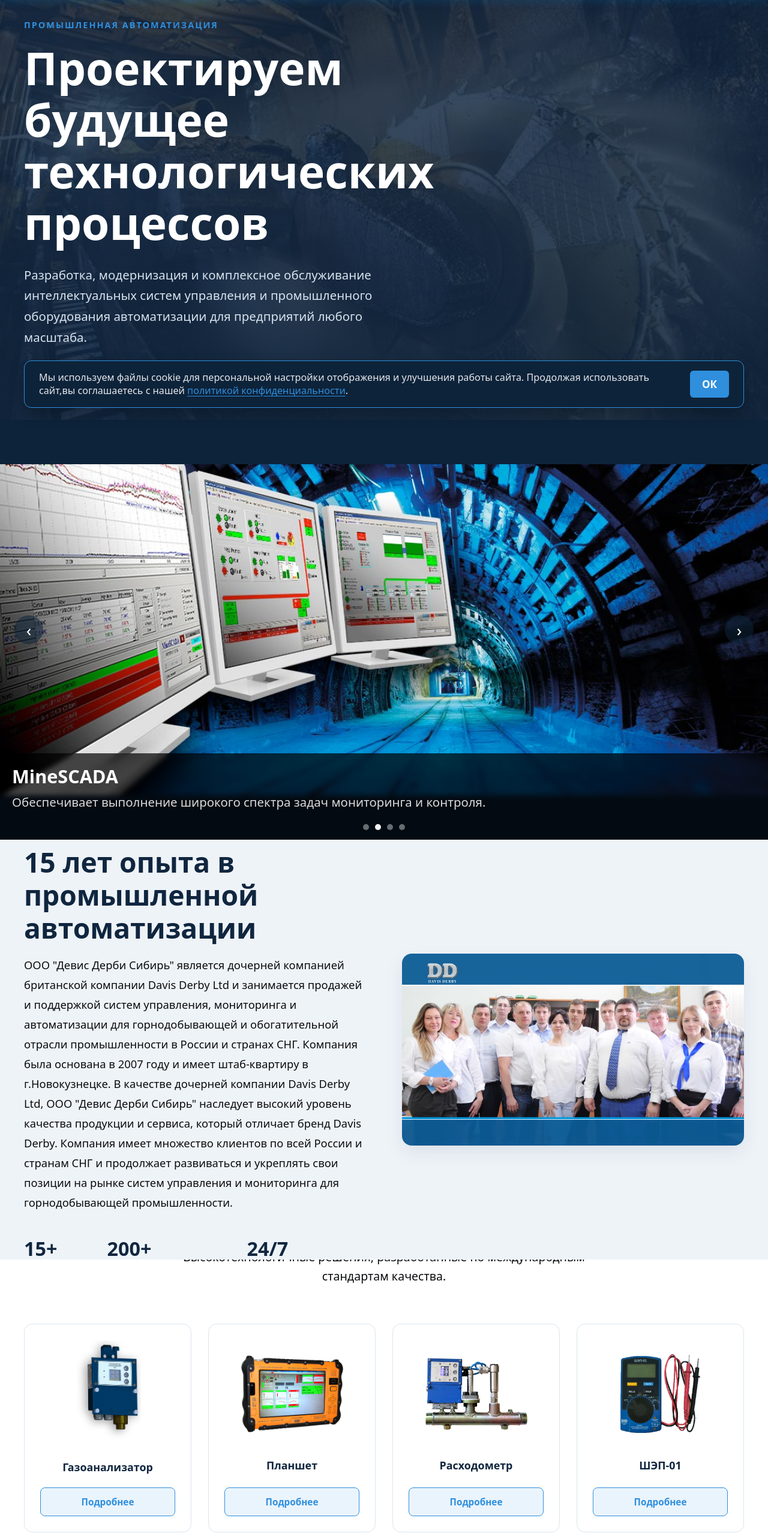
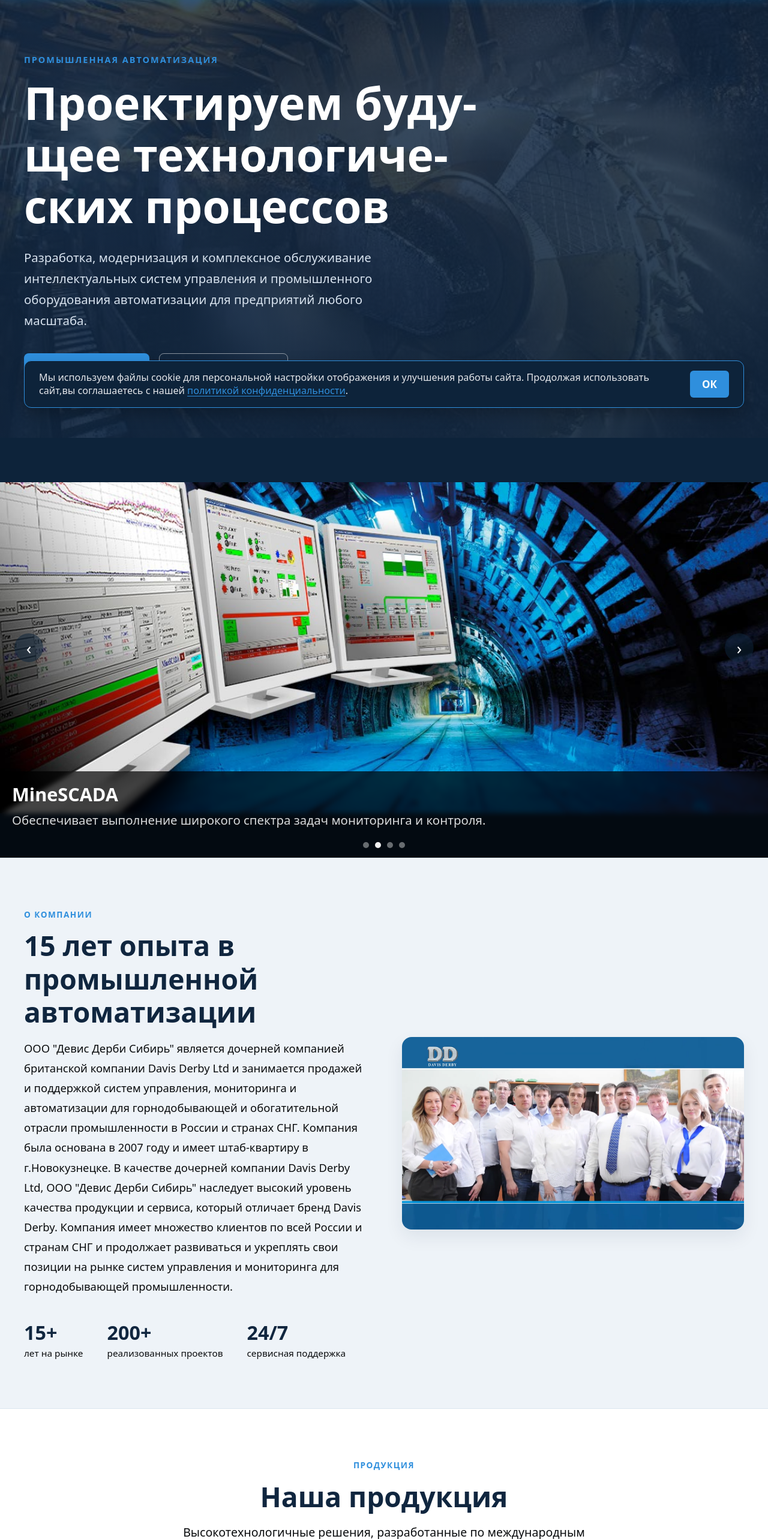
Before and after one commit to dm0n9/ddssite, a Next.js app: page / in a window 1280 px wide. Shown: the part 100-2666 px from the top of the page at 60% size. Built offline with nearby package versions, Linux system fonts and the light colour scheme.

Commit message:
usable img

```diff
--- a/app/Home.module.css
+++ b/app/Home.module.css
@@ -1,19 +1,17 @@
-
-
+/* =====================================================================
+   КОНТЕЙНЕР
+   ===================================================================== */
 .container {
-  max-width: 1440px; /* было 1200px — на больших экранах контент выглядел узкой колонкой */
+  max-width: 1440px;
   margin: 0 auto;
   padding: 0 40px;
   width: 100%;
+  box-sizing: border-box;
 }
 
 /* =====================================================================
-   ШАПКА
+   ШАПКА (НА СЛУЧАЙ ЛОКАЛЬНЫХ ЭЛЕМЕНТОВ)
    ===================================================================== */
-
-
-
-
 .headerInner {
   display: flex;
   align-items: center;
@@ -31,79 +29,18 @@
   color: #ffffff;
 }
 
-
-
 .link:hover {
   background-color: var(--color-navy-soft);
   color: #ffffff;
 }
 
 /* =====================================================================
-   ОБЩИЙ КАРКАС "СЛАЙДА" — каждый смысловой блок = один полноэкранный слайд
-   ===================================================================== */
-.slide {
-  /* Заменяем жесткий height на min-height, чтобы блок мог растягиваться при нехватке места */
-  min-height: calc(100vh - 100px);
-  height: auto;
-  box-sizing: border-box;
-  display: flex;
-  align-items: center;
-  padding: 80px 0; /* Добавляем комфортные вертикальные отступы, чтобы контент не лип к краям */
-  overflow: visible; /* Убираем жесткую обрезку контента */
-  position: relative;
-}
-
-.slide_white {
-  background-color: var(--color-bg-white);
-}
-
-.slide_soft {
-  background-color: var(--color-bg-page);
-  border-top: 1px solid var(--color-border);
-  border-bottom: 1px solid var(--color-border);
-}
-
-.slide_inner {
-  width: 100%;
-}
-
-/* Небольшая надпись-эйбрау над заголовком секции, как в шаблонах nicepage */
-.eyebrow {
-  display: inline-block;
-  font-size: 0.8rem;
-  font-weight: 700;
-  letter-spacing: 1.5px;
-  text-transform: uppercase;
-  color: var(--color-accent);
-  margin-bottom: 14px;
-}
-
-.sectionHead {
-  text-align: center;
-  max-width: 780px;
-  margin: 0 auto 64px auto;
-}
-
-.sectionTitle {
-  font-size: clamp(2rem, 3.6vw, 3rem); /* было до 2.4rem */
-  font-weight: 700;
-  color: var(--color-navy);
-  margin-bottom: 16px;
-  line-height: 1.2;
-}
-
-.sectionSubtitle {
-  color: var(--color-text-muted);
-  font-size: 1.15rem;
-  line-height: 1.6;
-}
-
-/* =====================================================================
-   HERO (главный слайд)
+   HERO (ГЛАВНЫЙ СЛАЙД — ОРИГИНАЛЬНАЯ ТИПОГРАФИКА)
    ===================================================================== */
 .hero {
-  height: calc(100vh - 100px);
   min-height: calc(100vh - 100px);
+  min-height: calc(100dvh - 70px); /* Учитывает плавающую панель мобильного браузера */
+  height: auto;
   box-sizing: border-box;
   display: flex;
   align-items: center;
@@ -111,6 +48,8 @@
   background-image: linear-gradient(180deg, rgba(16, 38, 63, 0.82) 0%, rgba(16, 38, 63, 0.9) 100%), url('/mine.jpg');
   background-size: cover;
   background-position: center;
+  padding: 60px 0;
+  overflow: visible;
 }
 
 .heroContent {
@@ -128,13 +67,18 @@
   margin-bottom: 18px;
 }
 
+/* Возвращен оригинальный крупный заголовок */
 .heroTitle {
-  font-size: clamp(2.6rem, 6vw, 4.4rem); /* было до 3.4rem — на широком экране заголовок терялся */
+  font-size: clamp(2.6rem, 6vw, 4.4rem);
   font-weight: 700;
   line-height: 1.15;
   margin-bottom: 26px;
+  overflow-wrap: break-word;
+  word-break: break-word;
+  hyphens: auto;
 }
 
+/* Возвращено оригинальное крупное описание */
 .heroDescription {
   font-size: 1.2rem;
   line-height: 1.7;
@@ -188,17 +132,18 @@
 }
 
 /* =====================================================================
-   ОБЩИЙ КАРКАС "СЛАЙДА" — каждый смысловой блок = один полноэкранный слайд
+   ЕДИНЫЙ КАРКАС СЛАЙДОВ
    ===================================================================== */
 .slide {
-
-  height: calc(100vh - 100px);;
   min-height: calc(100vh - 100px);
+  min-height: calc(100dvh - 70px);
+  height: auto;
   box-sizing: border-box;
   display: flex;
   align-items: center;
-  padding: 0;
-  overflow: hidden;
+  padding: 80px 0;
+  overflow: visible;
+  position: relative;
 }
 
 .slide_white {
@@ -207,23 +152,61 @@
 
 .slide_soft {
   background-color: var(--color-bg-page);
-  border-top: none;    /* Убрали border */
-  border-bottom: none; /* Убрали border */
+  border-top: 1px solid var(--color-border);
+  border-bottom: 1px solid var(--color-border);
 }
 
 .slide_inner {
   width: 100%;
 }
 
+.eyebrow {
+  display: inline-block;
+  font-size: 0.8rem;
+  font-weight: 700;
+  letter-spacing: 1.5px;
+  text-transform: uppercase;
+  color: var(--color-accent);
+  margin-bottom: 14px;
+}
+
+.sectionHead {
+  text-align: center;
+  max-width: 780px;
+  margin: 0 auto 64px auto;
+}
+
+.sectionTitle {
+  font-size: clamp(2rem, 3.6vw, 3rem);
+  font-weight: 700;
+  color: var(--color-navy);
+  margin-bottom: 16px;
+  line-height: 1.2;
+}
+
+.sectionSubtitle {
+  color: var(--color-text-muted);
+  font-size: 1.15rem;
+  line-height: 1.6;
+}
+
 /* =====================================================================
-   БЛОК СЛАЙДЕРА (витрина/карусель)
+   СЛАЙДЕР / КАРУСЕЛЬ
    ===================================================================== */
-.carouselWrap {
-  background: var(--color-bg-white);
-  border-radius: 18px;
-  padding: 40px;
-  box-shadow: var(--shadow-soft);
-  border: 1px solid var(--color-border);
+.sliderSlide {
+  width: 100%;
+  height: calc(100vh - 100px);
+  min-height: 480px;
+  display: flex;
+  align-items: center;
+  justify-content: center;
+  overflow: hidden;
+  background-color: var(--color-bg-white);
+}
+
+.sliderSlide > * {
+  width: 100%;
+  height: 100%;
 }
 
 /* =====================================================================
@@ -282,7 +265,7 @@
 }
 
 /* =====================================================================
-   ВИТРИНА ТОВАРОВ (содержимое карточек — без изменений)
+   ВИТРИНА ТОВАРОВ
    ===================================================================== */
 .cards_grid {
   display: grid;
@@ -414,7 +397,6 @@
   .slide {
     height: auto;
     min-height: auto;
-
     overflow: visible;
     padding: 60px 0;
   }
@@ -440,19 +422,47 @@
 }
 
 @media (max-width: 768px) {
+  .container {
+    padding: 0 16px;
+  }
+
   .headerInner {
     flex-direction: column;
     gap: 12px;
   }
 
+  /* В Hero-секции сохраняются исходные пропорции, но блок свободно растягивается по высоте под текст */
+  .hero {
+    height: auto;
+    min-height: calc(100dvh - 70px);
+    padding: 50px 0 70px 0;
+    align-items: center;
+  }
+
+  /* Кнопки перестраиваются вертикально на смартфонах */
   .heroActions {
     flex-direction: column;
     width: 100%;
+    gap: 12px;
   }
-  .slide,
-  .hero {
+
+  .btnPrimary,
+  .btnSecondary {
+    width: 100%;
+    text-align: center;
+  }
+
+  /* Слайды */
+  .slide {
     min-height: auto;
+    height: auto;
     padding: 50px 0;
+    overflow: visible;
+  }
+
+  .sliderSlide {
+    height: 55vh;
+    min-height: 300px;
   }
 
   .aboutImg {
@@ -460,31 +470,8 @@
     margin-bottom: 20px;
   }
 
-  .aboutContent {
-    flex-direction: column; /* Картинка и текст встают друг под друга */
-    text-align: center;     /* (Опционально) Центрирование текста */
+  .cards_grid {
+    grid-template-columns: 1fr;
+    gap: 18px;
   }
 }
-
-
-.sliderSlide {
-  height: auto;
-  width: 100%;
-  display: flex;
-  align-items: center;
-  justify-content: center;
-  overflow: hidden;
-  background-color: var(--color-bg-white);
-}
-
-.sliderSlide > * {
-  width: 100%;
-  height: 100%;
-}
-
-@media (max-width: 768px) {
-  .sliderSlide {
-    height: 55vh;
-    min-height: 320px;
-  }
-}
--- a/app/components/Header/Header.module.css
+++ b/app/components/Header/Header.module.css
@@ -208,15 +208,15 @@
     line-height: 1;
   }
 
-  /* Главная корректировка: уменьшаем надпись в заголовке, чтобы всё поместилось */
+
   .logo_sub {
-    font-size: 10.5px;
-    letter-spacing: 0.3px;
-    padding-left: 6px;
+    display: block; /* Гарантируем видимость */
+    font-size: 9.5px;
     line-height: 1.1;
-    white-space: normal; /* Разрешаем аккуратный перенос в 2 строки на экстремально узких экранах */
-    max-width: 110px;
-  }
+    max-width: 100px;
+    letter-spacing: 0.2px;
+
+}
 
   /* Компактный правый блок */
   .header_right {
@@ -245,10 +245,3 @@
     top: 70px;
   }
 }
-
-/* На экранах тоньше 380px (iPhone SE и аналоги) скрываем длинный подзаголовок */
-@media (max-width: 380px) {
-  .logo_sub {
-    display: none; /* Оставляем только компактный логотип «ДДС» */
-  }
-}
--- a/app/products/CatalogClient.tsx
+++ b/app/products/CatalogClient.tsx
@@ -610,8 +610,18 @@
                     </div>
                   )}
                   <div className={styles.card_top_info}>
-                    <div className={styles.card_image_container}>
-                      <img src={p.image.startsWith('http') || p.image.startsWith('/') ? p.image : `/products/${p.image}`} alt={p.title[currentLang] || p.title.ru} className={styles.product_img} />
+  <div
+    className={styles.card_image_container}
+    onClick={() => setSelectedProduct(p)}
+    style={{ cursor: "pointer" }}
+    role="button"
+    tabIndex={0}
+  >
+    <img
+      src={p.image.startsWith('http') || p.image.startsWith('/') ? p.image : `/products/${p.image}`}
+      alt={p.title[currentLang] || p.title.ru}
+      className={styles.product_img}
+    />
   </div>
   <div className={styles.card_info}>
     <h3 className={styles.card_title}>{p.title[currentLang] || p.title.ru}</h3>
--- a/app/system/SystemClient.tsx
+++ b/app/system/SystemClient.tsx
@@ -473,13 +473,17 @@
                 </div>
               )}
 
-              <div className={styles.image_container}>
-                <img
-                  src={item.image?.startsWith('http') || item.image?.startsWith('/') ? item.image : `/systems/${item.image}`}
-                  alt={item.title[currentLang] || item.title.ru}
-                  className={styles.system_img}
-                />
-              </div>
+              <Link
+  href={`/system/${item.slug}`}
+  className={styles.image_container}
+  style={{ cursor: "pointer", display: "block" }}
+>
+  <img
+    src={item.image?.startsWith('http') || item.image?.startsWith('/') ? item.image : `/systems/${item.image}`}
+    alt={item.title[currentLang] || item.title.ru}
+    className={styles.system_img}
+  />
+</Link>
 
               <div className={styles.info_block}>
                 <div>
```
Lines whose indentation alone changed are shown as unchanged.
